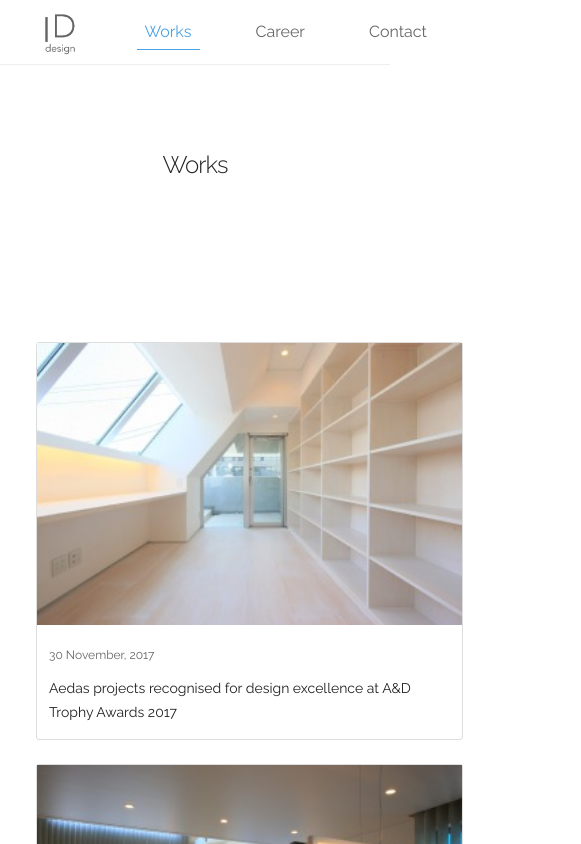
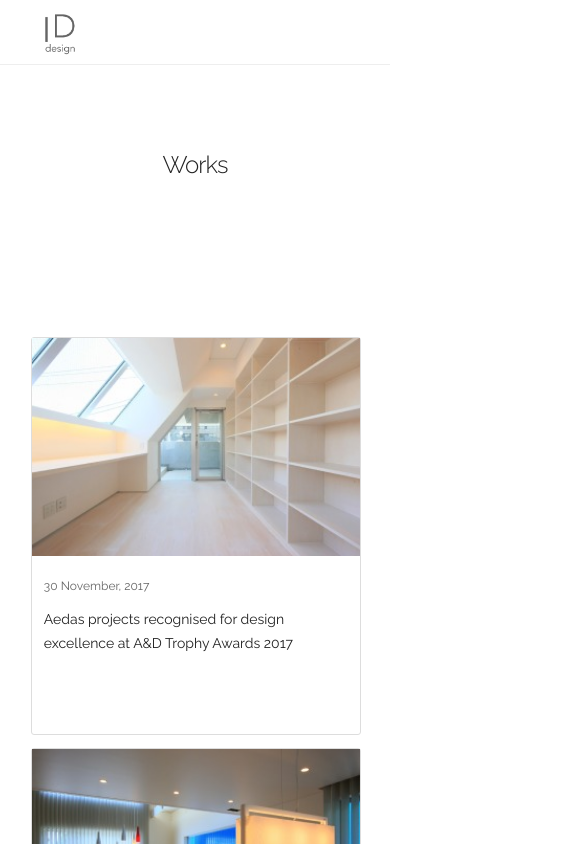
Before and after one commit to acro5piano/id-design, a React (Create React App) app: page /works in a window 390 px wide. Shown: the top 844 px of the page, 581 px wide, since content can reach past the window. Built offline with nearby package versions, Linux system fonts and the light colour scheme.

Commit message:
responsive views

```diff
--- a/src/components/Top.jsx
+++ b/src/components/Top.jsx
@@ -92,7 +92,7 @@ export default class Top extends Component {
               </p>
             </div>
             <div className="six columns">
-              <img className="fade" src={marinImage} alt="marin" />
+              <img className="fade u-full-width" src={marinImage} alt="marin" />
             </div>
           </div>
         </div>
--- a/src/index.css
+++ b/src/index.css
@@ -168,7 +168,7 @@ a {
   border-radius: 3px;
 }
 .Works-gallary-image {
-  width: 425px;
+  width: 100%;
   height: 282px;
 }
 .Works-gallary-text {
@@ -207,3 +207,21 @@ a {
 .Works-gallary-hover-description {
   font-size: 24px;
 }
+
+/* Mobile */
+@media screen and (max-width: 480px) {
+  .Header-nav-link {
+    display: none;
+  }
+  .Works-gallary-item {
+    width: 96%;
+    margin: 2%;
+  }
+  .Works-gallary-image {
+    width: 100%;
+    height: auto;
+  }
+  .Works-gallary-hover-area {
+    display: none;
+  }
+}
```
